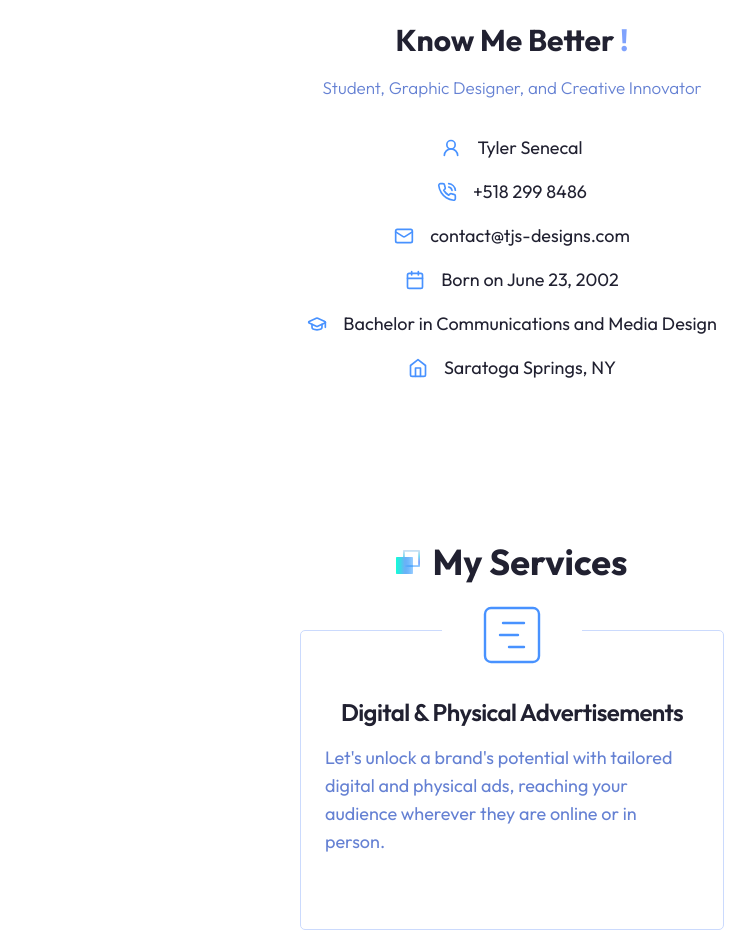
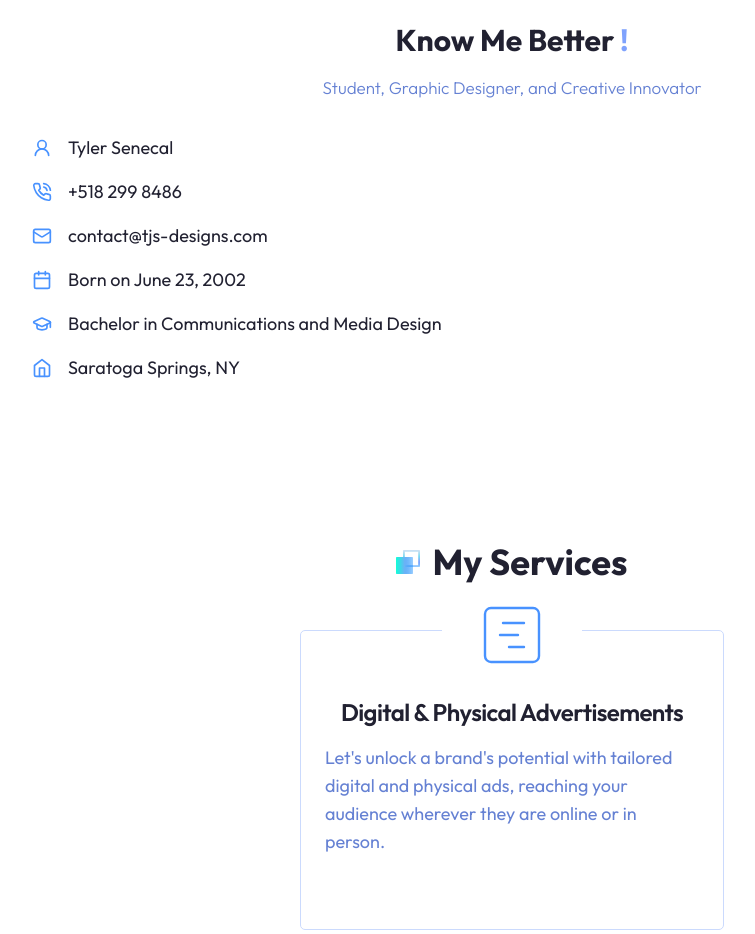
Before and after one commit to danpellegrino/tjsportfolio, a Next.js app: page / in a window 1280 px wide. Shown: the part 1060-1994 px from the top of the page, without its empty margins (128-883 px from the left). Built offline with nearby package versions, Linux system fonts and the light colour scheme.

Commit message:
Update About component styling

```diff
--- a/components/About.jsx
+++ b/components/About.jsx
@@ -160,11 +160,11 @@ const About = () => {
                       Student, Graphic Designer, and Creative Innovator
                     </p>
                     {/* Icons */}
-                    <div className="grid xl:grid-cols-2 gap-4 mb-4">
+                    <div className="grid xl:grid-cols-2 gap-4 mb-4 text-left">
                       {infoData.map((item, index) => {
                         return (
                           <div
-                            className="flex items-center gap-x-4 mx-auto xl:mx-0"
+                            className="flex items-center gap-x-4 mx-0"
                             key={index}
                           >
                             <div className="text-primary">{item.icon}</div>
```
